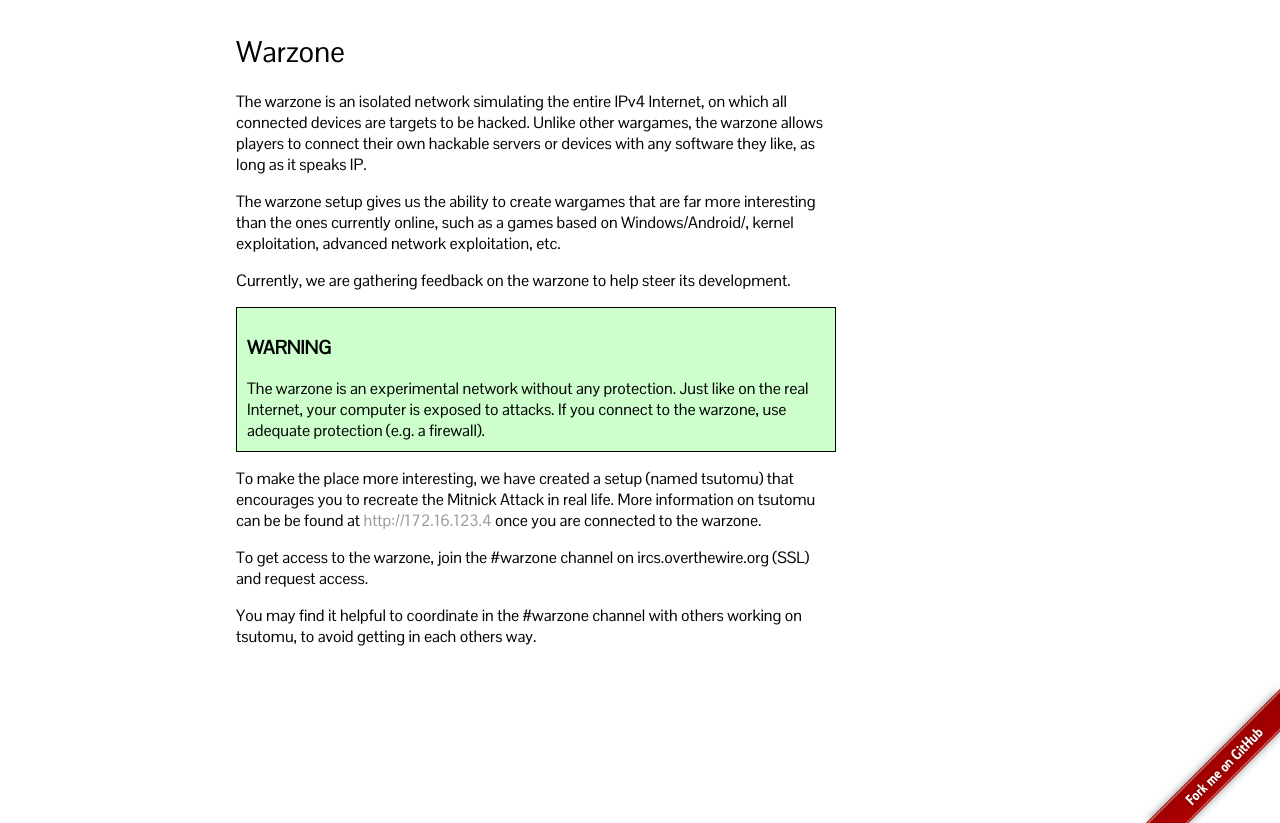
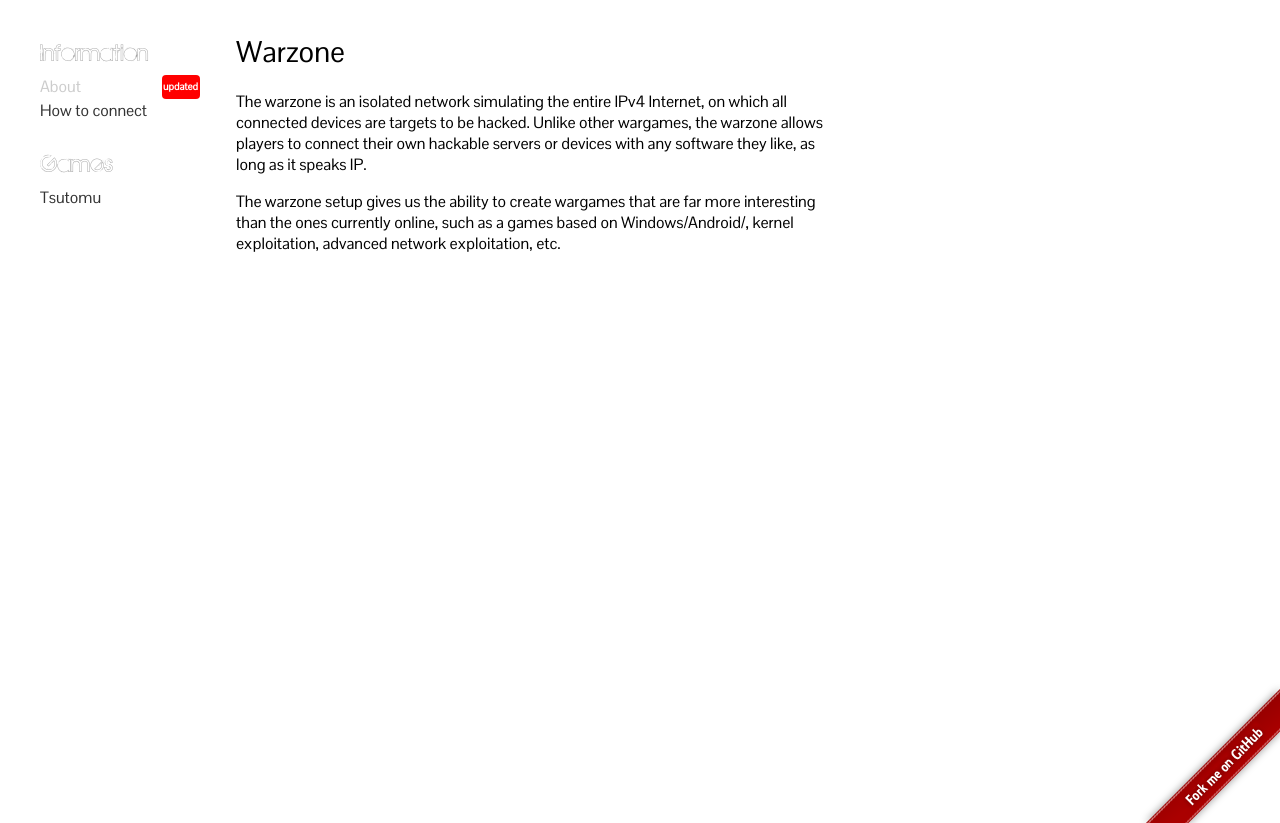
Before and after one commit to OverTheWireOrg/OverTheWire-website, a Jekyll site: the page built from warzone/index.md, in a window 1280 px wide, cut to the strip 77-900 px from the top of the page. Built offline with Jekyll 4.4.1, drawn with Linux system fonts in a browser that asks for light colours.

Commit message:
adding more warzone information

```diff
--- /dev/null
+++ b/_includes/warzone.md
@@ -0,0 +1,13 @@
+<div id="sidemenu">
+
+	<ul>
+		<li><sh>Information</sh></li>
+{% include menu_item.html link="/warzone/" name="About" %}
+{% include menu_item.html link="/warzone/connect" name="How to connect" %}
+	</ul>
+	<br />
+    <ul>
+        <li><sh>Games</sh></li>
+{% include menu_item.html link="/warzone/tsutomu" name="Tsutomu" %}
+	</ul>
+</div>
--- a/_layouts/default.html
+++ b/_layouts/default.html
@@ -29,6 +29,9 @@
 </div>
 {% if page.listgames != nil %}
 {% include games.md %}
+{% endif %}
+{% if page.listwarzone != nil %}
+{% include warzone.md %}
 {% endif %}
 {% if page.listhelp != nil %}
 {% include help.md %}
--- a/warzone/index.md
+++ b/warzone/index.md
@@ -15,22 +16,3 @@
 interesting than the ones currently online, such as a games based on
 Windows/Android/<enter wacky OS here>, kernel exploitation, advanced network
 exploitation, etc.
-
-Currently, we are gathering feedback on the warzone to help steer its development.
-
-{% include beginNote.html title="WARNING" %}
-The warzone is an experimental network without any protection. Just like on the
-real Internet, your computer is exposed to attacks.  If you connect to the
-warzone, use adequate protection (e.g. a firewall).
-{% include endNote.html %}
-
-To make the place more interesting, we have created a setup (named tsutomu)
-that encourages you to recreate the Mitnick Attack in real life.  More
-information on tsutomu can be be found at <http://172.16.123.4> once you are
-connected to the warzone.
-
-To get access to the warzone, join the #warzone channel on ircs.overthewire.org (SSL)
-and request access.
-
-You may find it helpful to coordinate in the #warzone channel with others working on
-tsutomu, to avoid getting in each others way.
```
Also changed, not shown: other parts of warzone/index.md (+1 -0 lines), warzone/connect.md (added, +38 -0 lines), warzone/tsutomu.md (added, +49 -0 lines).
